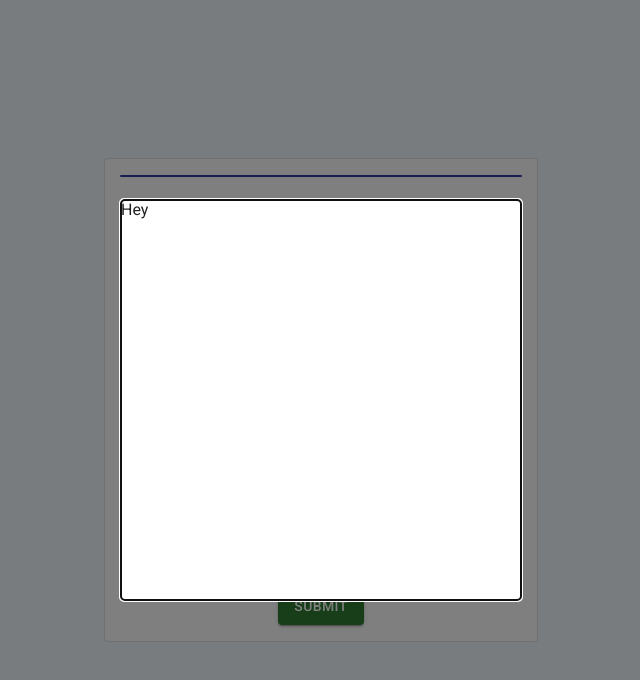
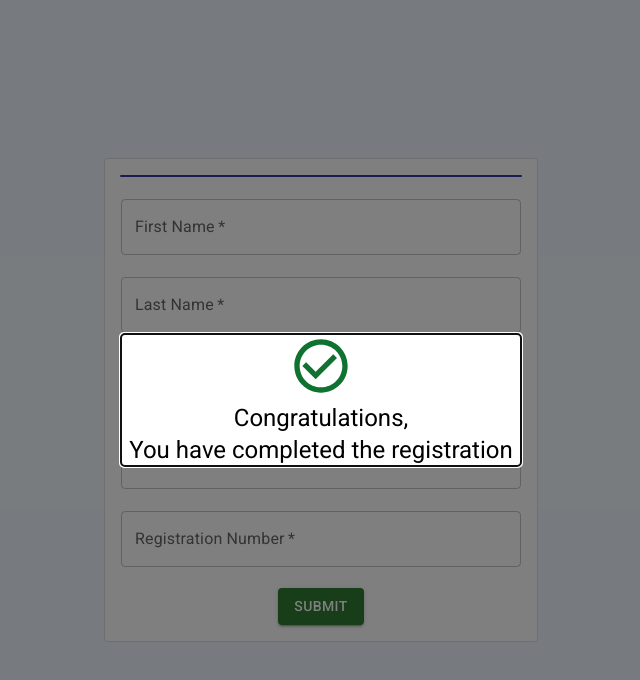
Before and after one commit to MaorBemdoo/Registration-Form, a React (Vite) app: page / in a window 1280 px wide. Shown: the top 680 px of the page, without its empty margins (319-959 px from the left). Built offline with nearby package versions, Linux system fonts and the light colour scheme.

Commit message:
Styled modal

```diff
--- a/src/App.jsx
+++ b/src/App.jsx
@@ -8,6 +8,8 @@ import {GlobalStyles} from "./GlobalStyles"
 import { useState, useRef, useEffect } from "react"
 import FormLabel from '@mui/material/FormLabel'
 import Modal from '@mui/material/Modal'
+import {CheckCircleOutline} from "@mui/icons-material"
+import Typography from '@mui/material/Typography'
 
 function App() {
 
@@ -139,7 +141,11 @@ function App() {
   return (
     <Card component="form" method="post" variant="outlined" sx={CardStyle}>
       <GlobalStyles/>
-      <Modal open="true" children={<Card variant="outlined" sx={{width: "400px", height: "400px", position: "absolute", top: "50%", left: "50%", transform: "translate(-50%, -50%)"}}>Hey</Card>}/>
+      <Modal open="true" children={
+        <Card variant="outlined" sx={{textAlign: "center", width: "400px", position: "absolute", top: "50%", left: "50%", transform: "translate(-50%, -50%)"}}>
+          <CheckCircleOutline sx={{fontSize: "4rem", fill: "#0f7230"}}/>
+          <Typography variant="h5" color="initial">Congratulations, <br/>You have completed the registration</Typography>
+        </Card>}/>
       <Card variant="outlined" sx={{color: "white", backgroundColor: "#3a43c0", width: "400px"}}></Card>
       <Card variant="outlined" sx={{color: "white", backgroundColor: "#d41d1d", padding: "1em", width: "calc(400px - 2em)"}} hidden={!(uniError)}>All fields with * are required</Card>
       <FormControl variant="outlined" color="success" error={fnError || uniError} fullWidth required>
```
